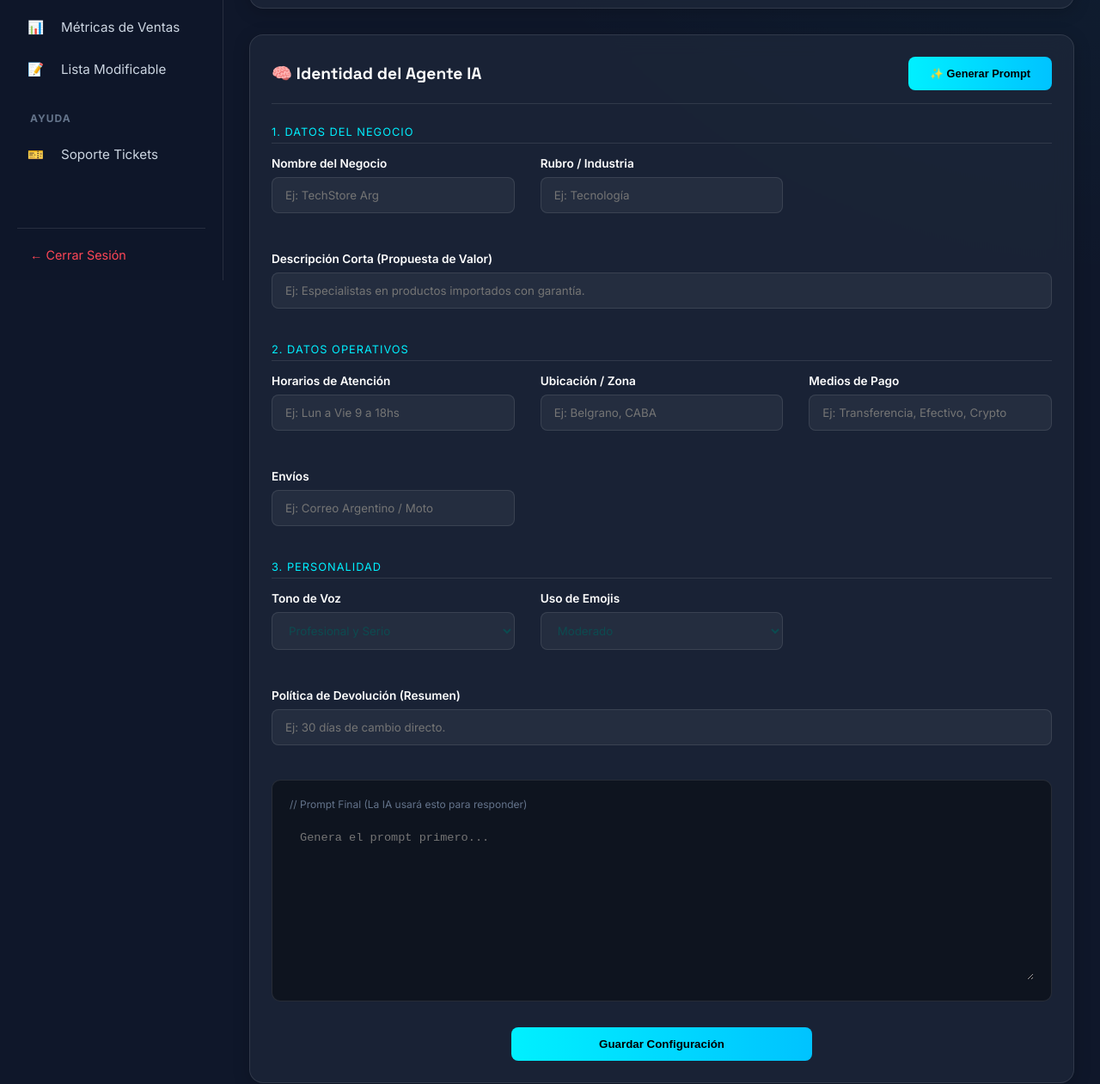
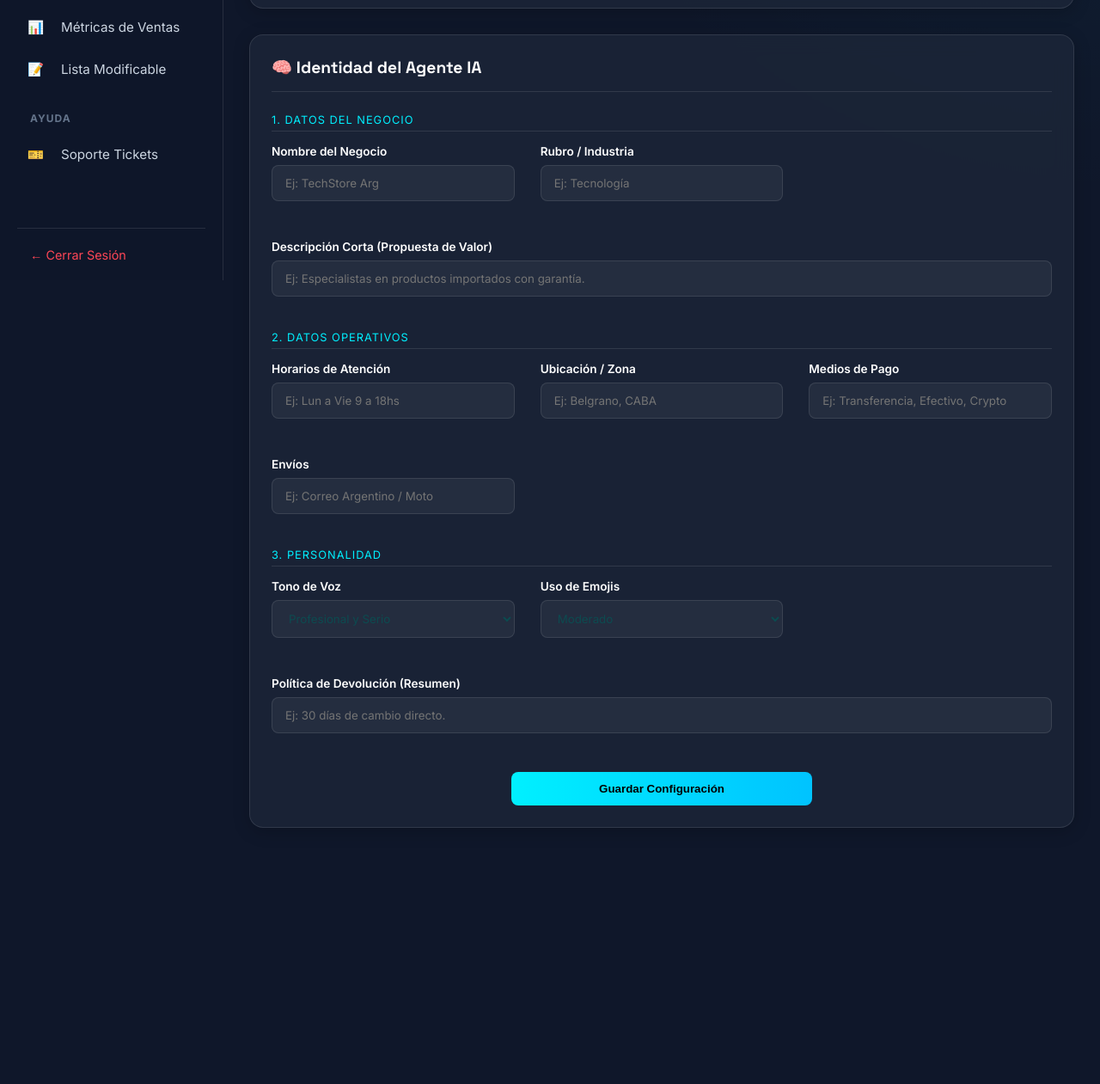
Before and after one commit to NicolasSingh96/denia, a plain HTML site: page dashboard.html in a window 1280 px wide. Shown: the part 474-1735 px from the top of the page at 86% size. After the commit the page ends 1467 px from the top, so only its background shows below. Drawn offline with Linux system fonts and the light colour scheme.

Commit message:
front-end terminado

```diff
--- a/dashboard.html
+++ b/dashboard.html
@@ -122,7 +122,7 @@
                 <div class="dash-card bot-config-card">
                     <div class="card-header">
                         <h3>🧠 Identidad del Agente IA</h3>
-                        <button class="btn-primary btn-sm" id="generate-prompt-btn">✨ Generar Prompt</button>
+
                     </div>
 
                     <form id="bot-config-form">
@@ -184,11 +184,6 @@
                                 <label>Política de Devolución (Resumen)</label>
                                 <input type="text" id="biz-policy" placeholder="Ej: 30 días de cambio directo.">
                             </div>
-                        </div>
-
-                        <div class="prompt-preview-area">
-                            <p class="hint">// Prompt Final (La IA usará esto para responder)</p>
-                            <textarea id="final-prompt" rows="8" placeholder="Genera el prompt primero..."></textarea>
                         </div>
 
                         <button type="submit" class="btn-primary">Guardar Configuración</button>
```
